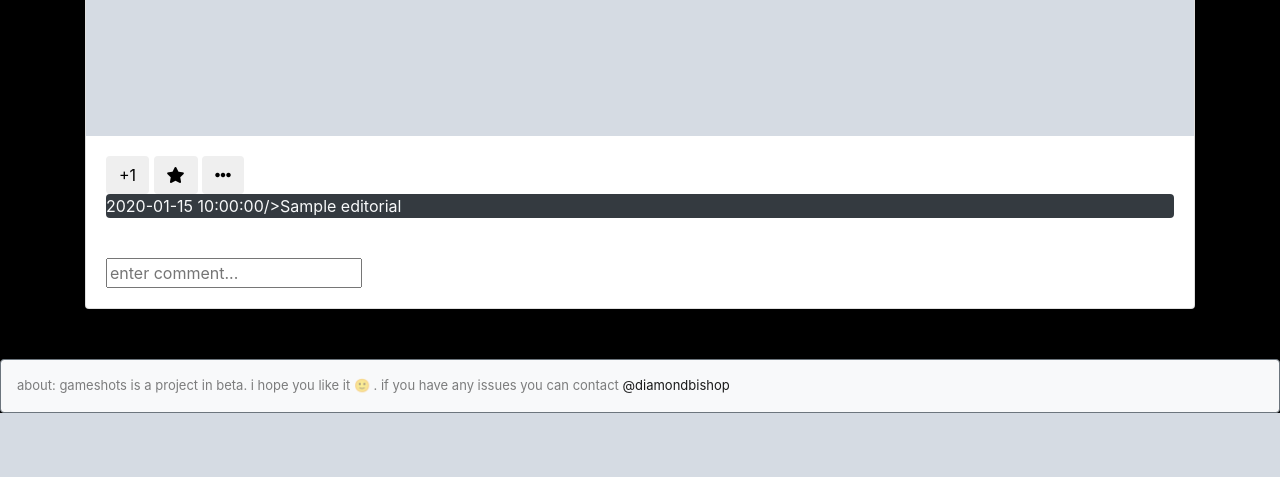
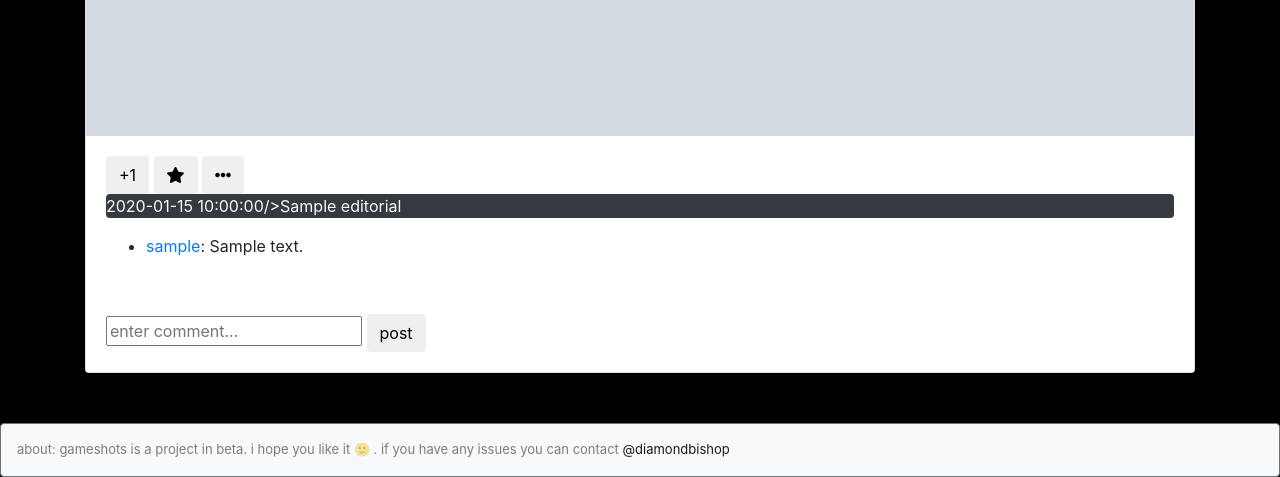
Before and after one commit to dbish/gameshots, a Flask app: template templates/post.html in a window 1280 px wide. Shown: the part 839-1316 px from the top of the page. Before the commit the page ends 1252 px from the top, so only its background shows below. Run offline with Flask 2, Linux system fonts and the light colour scheme; the template is opened without the code that fills it: most values are stand-ins (such as "Sample title", 1, 10 or a date in 2020); grey boxes marked "Sample" are stand-in pictures; some libraries are stand-ins or nearby versions.

Commit message:
delete comment working. updated comments to exist in single post view too

```diff
--- a/application.py
+++ b/application.py
@@ -198,6 +198,7 @@ def viewProfile(username):
 @app.route('/post/<postid>')
 @requires_auth
 def viewPost(postid):
+    username = session[constants.PROFILE_KEY]['name']
     query = f"SELECT user, picture, game, info, createdtime FROM POSTS where postid='{postid}'"
 
     with rds_con:
@@ -205,9 +206,17 @@ def viewPost(postid):
         cur.execute(query)
 
     info = cur.fetchone()
-    post = Post(info[0], info[2], info[1], info[3], 42, info[4], postid)
+    post = Post(info[0], info[2], info[1], info[3], 42, info[4], postid, [])
 
-    return render_template('post.html', post=post)
+    query = f"SELECT * FROM COMMENTS where postID={postid} ORDER BY createdtime ASC"
+    with rds_con:
+        cur = rds_con.cursor()
+        cur.execute(query)
+
+    for row in cur.fetchall():
+        post.comments.append(Comment(row[2], row[3], row[4], row[0]))
+
+    return render_template('post.html', post=post, screen_name=username)
 
 
 
@@ -230,7 +239,25 @@ def postComment():
     postID = request.form['postID']
     createComment(username, text, postID);
 
-    return jsonify('success')
+    return jsonify('123456');
+
+@requires_auth
+@app.route('/deleteComment', methods=['POST'])
+def deleteComment():
+    username = session[constants.PROFILE_KEY]['name']
+    commentID = request.form['commentID']
+
+    query= f"SELECT user from COMMENTS where commentID='{commentID}'"
+    with rds_con:
+        cur = rds_con.cursor()
+        cur.execute(query)
+        owner = cur.fetchone()[0]
+        if owner == username:
+            query = f"DELETE FROM COMMENTS where commentID='{commentID}'"
+            cur.execute(query)
+
+        return jsonify("success")
+
 
 @requires_auth
 @app.route('/follow', methods=['POST'])
--- a/static/feed.js
+++ b/static/feed.js
@@ -7,14 +7,31 @@ function postComment(postID, user){
 		'postID':postID
 	}).done(function(response){
 		console.log(text);
-		addComment(postID, text, user);
+		console.log(response)
+		var commentID = response;
+		addComment(postID, text, user, commentID);
 	}).fail(function(){
 		console.log('could not post comment');
 	});
 	console.log('done posting');
 }
 
-function addComment(postID, text, user){
+function addComment(postID, text, user, commentID){
 	var commentsList = $('#'+postID).find('.commentsList');
-	commentsList.append('<li><a href="/gamer/'+user+'">'+user+'</a>: '+text+'</li>');
+	var newLI ='<li><a href="/gamer/'+user+'">'+user+'</a>: '+text;
+	newLI += '<button type="button" class="btn btn-danger" onclick="deleteComment(\''+commentID+'\', this)">-</button>';
+	newLI += '</li>';
+	commentsList.append(newLI);
+
 }
+
+function deleteComment(commentID, e){
+	console.log('deleting comment');
+	$.post('/deleteComment', {
+		'commentID':commentID
+	}).done(function(response){
+		$(e).parent().remove();
+	}).fail(function(){
+		console.log('failed to delete');
+	});
+}
--- a/templates/post.html
+++ b/templates/post.html
@@ -1,8 +1,9 @@
 {% extends "base.html" %}
 {% block content %}
 <link rel="stylesheet" href="{{url_for('static', filename='post.css')}}">
+<script src="{{url_for('static', filename='feed.js')}}"></script>
 <div class="container">
-		<div class="card">
+	<div class="card" id={{post.id}}>
 			<div class="card-header">
 				<a href="{{url_for('viewProfile', username=post.username)}}">{{post.username}}</a> <i class="fa fa-gamepad"></i> <i>{{post.game}}</i>
 				<div class="coins">{{post.coins}} <i class="fa fa-coins"></i></div>
@@ -13,9 +14,20 @@
 				<button class="btn"><i class="fa fa-star"></i></button>
 				<button class="btn more"><i class="fa fa-ellipsis-h"></i></button>
 				<p class="card-text text-light bg-dark rounded">{{post.time}}/>{{post.editorial}}</p>
+				  <ul class="commentsList">
+                                        {% for comment in post.comments %}
+                                        <li><a href="/gamer/{{comment.username}}">{{comment.username}}</a>: {{comment.text}}
+
+                                        {% if comment.username == screen_name %}
+                                        <button type="button" class="btn btn-danger" onclick="deleteComment('{{comment.id}}', this)">-</button>
+                                        {% endif %}
+                                        </li>
+                                        {% endfor %}
+                                </ul>
 			</div>
 			<div class="card-body">
 				<input class="commentbox" class="form-control" placeholder="enter comment...">
+				<button class="btn" onclick="postComment('{{post.id}}', '{{screen_name}}')">post</button>
 			</div>
 		</div>
 </div>
```
Also changed, not shown: templates/feed.html (+6 -1 lines).
